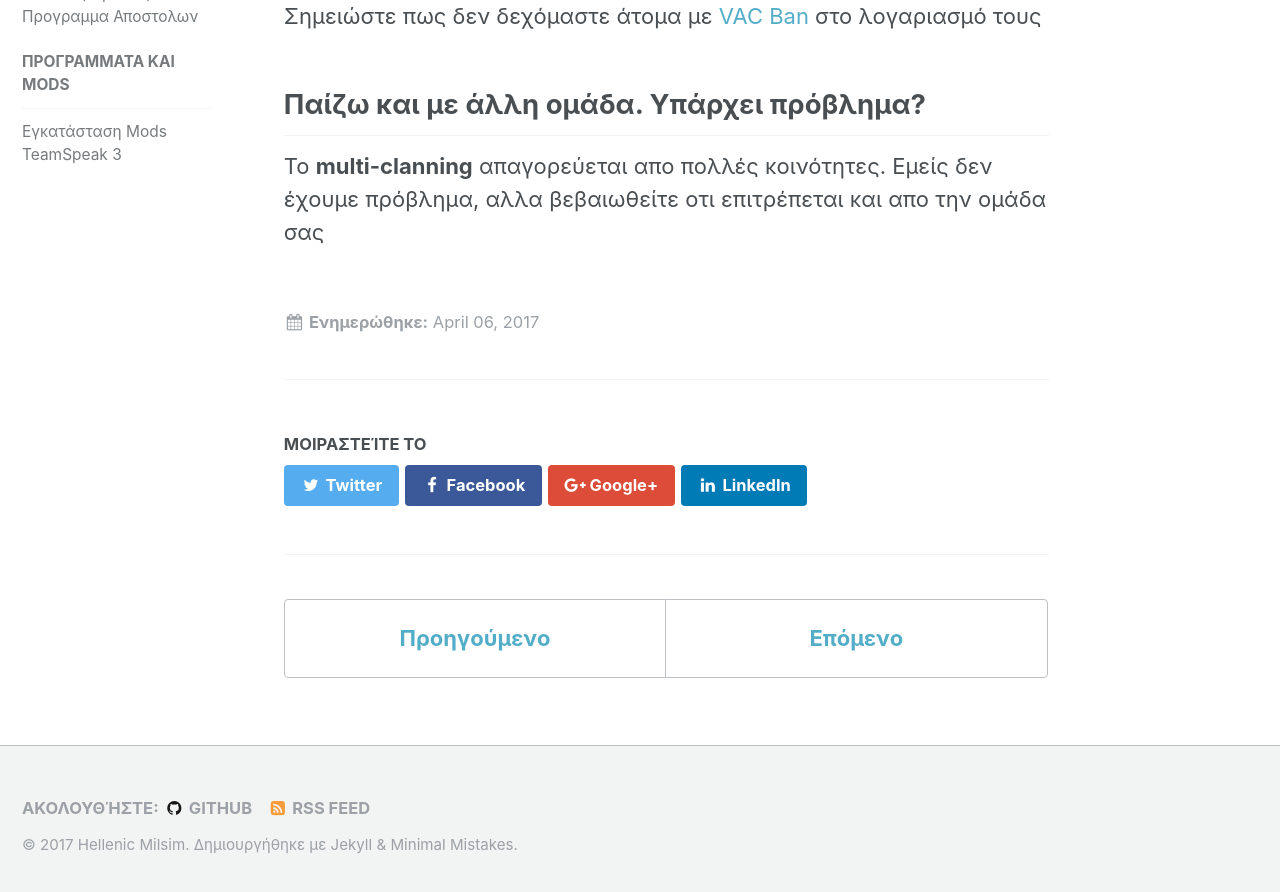
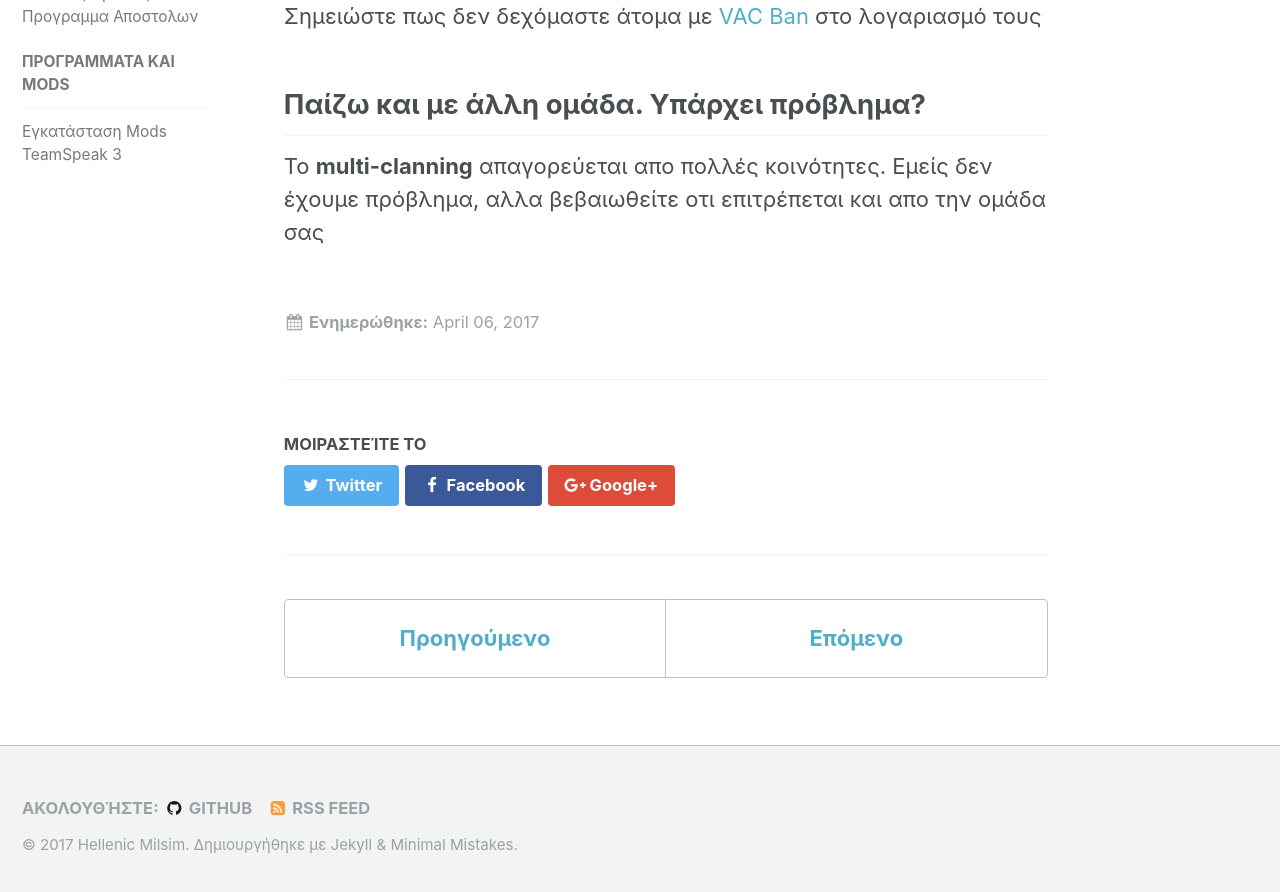
Before and after one commit to SharkGR/Pages, a Jekyll site: the page built from _join/proypotheseis.md, in a window 1280 px wide and 900 px high, scrolled down 622 px. Shown: the top 892 px of the window. Built offline with Jekyll 4.4.1, drawn with Linux system fonts in a browser that asks for light colours.

Commit message:
Remove linkedin share button

```diff
--- a/_includes/social-share.html
+++ b/_includes/social-share.html
@@ -9,5 +9,5 @@
 
   <a href="https://plus.google.com/share?url={{ page.url | absolute_url }}" class="btn btn--google-plus" title="{{ site.data.ui-text[site.locale].share_on_label | default: 'Share on' }} Google Plus"><i class="fa fa-fw fa-google-plus" aria-hidden="true"></i><span> Google+</span></a>
 
-  <a href="https://www.linkedin.com/shareArticle?mini=true&url={{ page.url | absolute_url }}" class="btn btn--linkedin" title="{{ site.data.ui-text[site.locale].share_on_label | default: 'Share on' }} LinkedIn"><i class="fa fa-fw fa-linkedin" aria-hidden="true"></i><span> LinkedIn</span></a>
+<!--   <a href="https://www.linkedin.com/shareArticle?mini=true&url={{ page.url | absolute_url }}" class="btn btn--linkedin" title="{{ site.data.ui-text[site.locale].share_on_label | default: 'Share on' }} LinkedIn"><i class="fa fa-fw fa-linkedin" aria-hidden="true"></i><span> LinkedIn</span></a> -->
 </section>
```
